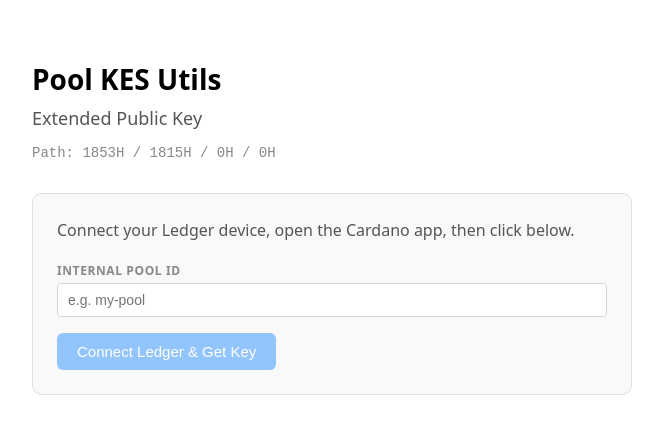
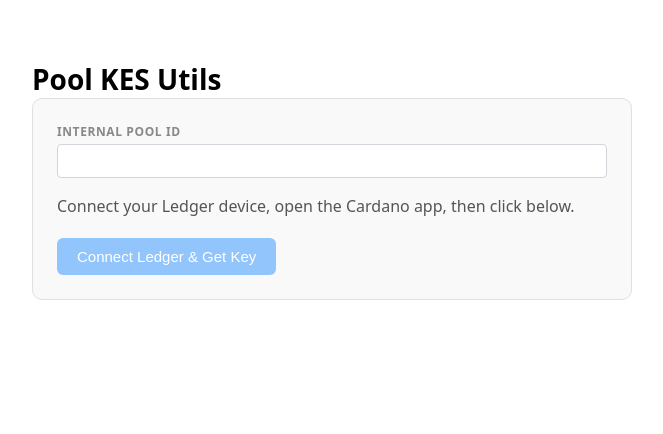
Before and after one commit to Emurgo/stake-pool-helper, a React (Vite) app: page / in a window 1280 px wide. Shown: the top 434 px of the page, without its empty margins (308-971 px from the left). Built offline with nearby package versions, Linux system fonts and the light colour scheme; what @cardano-foundation/ledgerjs-hw-app-cardano would draw is missing.

Commit message:
update UI

```diff
--- a/src/App.tsx
+++ b/src/App.tsx
@@ -271,14 +271,9 @@ export default function App() {
   return (
     <div style={styles.container}>
       <h1 style={styles.title}>Pool KES Utils</h1>
-      <h2 style={styles.subtitle}>Extended Public Key</h2>
-      <p style={styles.path}>Path: 1853H / 1815H / 0H / 0H</p>
 
       {(status.kind === "idle" || status.kind === "connecting") && (
         <div style={styles.card}>
-          <p style={styles.hint}>
-            Connect your Ledger device, open the Cardano app, then click below.
-          </p>
           <div style={styles.field}>
             <label style={styles.label} htmlFor="internalPoolId">Internal Pool ID</label>
             <input
@@ -287,9 +282,13 @@ export default function App() {
               type="text"
               value={internalPoolId}
               onChange={e => setInternalPoolId(e.target.value)}
-              placeholder="e.g. my-pool"
             />
           </div>
+
+          <p style={styles.hint}>
+            Connect your Ledger device, open the Cardano app, then click below.
+          </p>
+
           <button
             style={{ ...styles.button, ...(internalPoolId.trim() === "" ? styles.buttonDisabled : {}) }}
             onClick={connect}
@@ -321,9 +320,6 @@ export default function App() {
           <p style={styles.hint}>
             Please transfer the downloaded file <strong>{status.downloadedFilename}</strong> to the DevOps team.
           </p>
-          <button style={{ ...styles.button, ...styles.secondary }} onClick={connect}>
-            Refresh
-          </button>
         </div>
       )}
 
```
